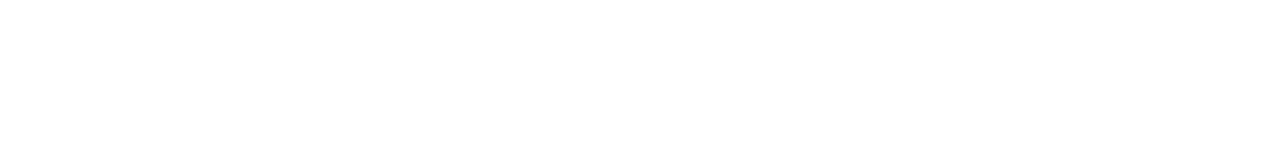
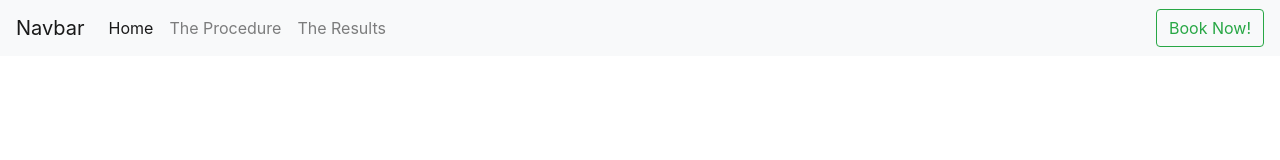
Before and after one commit to Lunit52/2ndSkinSMP, a plain HTML site: page Site/2ndskin.html in a window 1280 px wide. Drawn offline with nearby package versions, Linux system fonts and the light colour scheme.

Commit message:
added navbar

```diff
--- a/Site/2ndskin.html
+++ b/Site/2ndskin.html
@@ -3,8 +3,43 @@
 <head>
 	<meta charset="UTF-8">
 	<title>2nd Skin SMP</title>
+	<meta name="viewport" content="width=device-width, initial-scale=1, shrink-to-fit=no">
+	<link rel="stylesheet" href="https://maxcdn.bootstrapcdn.com/bootstrap/4.0.0/css/bootstrap.min.css" integrity="sha384-Gn5384xqQ1aoWXA+058RXPxPg6fy4IWvTNh0E263XmFcJlSAwiGgFAW/dAiS6JXm" crossorigin="anonymous">
 </head>
 <body>
+	<nav class="navbar fixed-top navbar-expand-lg navbar-light bg-light ">
+  <a class="navbar-brand" href="#">Navbar</a>
+  <button class="navbar-toggler" type="button" data-toggle="collapse" data-target="#navbarNav" aria-controls="navbarNav" aria-expanded="false" aria-label="Toggle navigation">
+    <span class="navbar-toggler-icon"></span>
+  </button>
+  <div class="collapse navbar-collapse justify-content-between" id="navbarNav">
+    <ul class="navbar-nav">
+      <li class="nav-item active">
+        <a class="nav-link" href="#">Home <span class="sr-only">(current)</span></a>
+      </li>
+      <li class="nav-item">
+        <a class="nav-link" href="#">The Procedure</a>
+      </li>
+      <li class="nav-item">
+        <a class="nav-link" href="#">The Results</a>
+      </li>
+    </ul>
+      <form class="form-inline ">
+    	<button class="btn btn-outline-success ml-auto" type="button">Book Now!</button>
+      </form>
 
+  </div>
+</nav>
+
+
+
+
+
+
+
+
+<script src="https://code.jquery.com/jquery-3.2.1.slim.min.js" integrity="sha384-KJ3o2DKtIkvYIK3UENzmM7KCkRr/rE9/Qpg6aAZGJwFDMVNA/GpGFF93hXpG5KkN" crossorigin="anonymous"></script>
+<script src="https://cdnjs.cloudflare.com/ajax/libs/popper.js/1.12.9/umd/popper.min.js" integrity="sha384-ApNbgh9B+Y1QKtv3Rn7W3mgPxhU9K/ScQsAP7hUibX39j7fakFPskvXusvfa0b4Q" crossorigin="anonymous"></script>
+<script src="https://maxcdn.bootstrapcdn.com/bootstrap/4.0.0/js/bootstrap.min.js" integrity="sha384-JZR6Spejh4U02d8jOt6vLEHfe/JQGiRRSQQxSfFWpi1MquVdAyjUar5+76PVCmYl" crossorigin="anonymous"></script>
 </body>
 </html>
```
